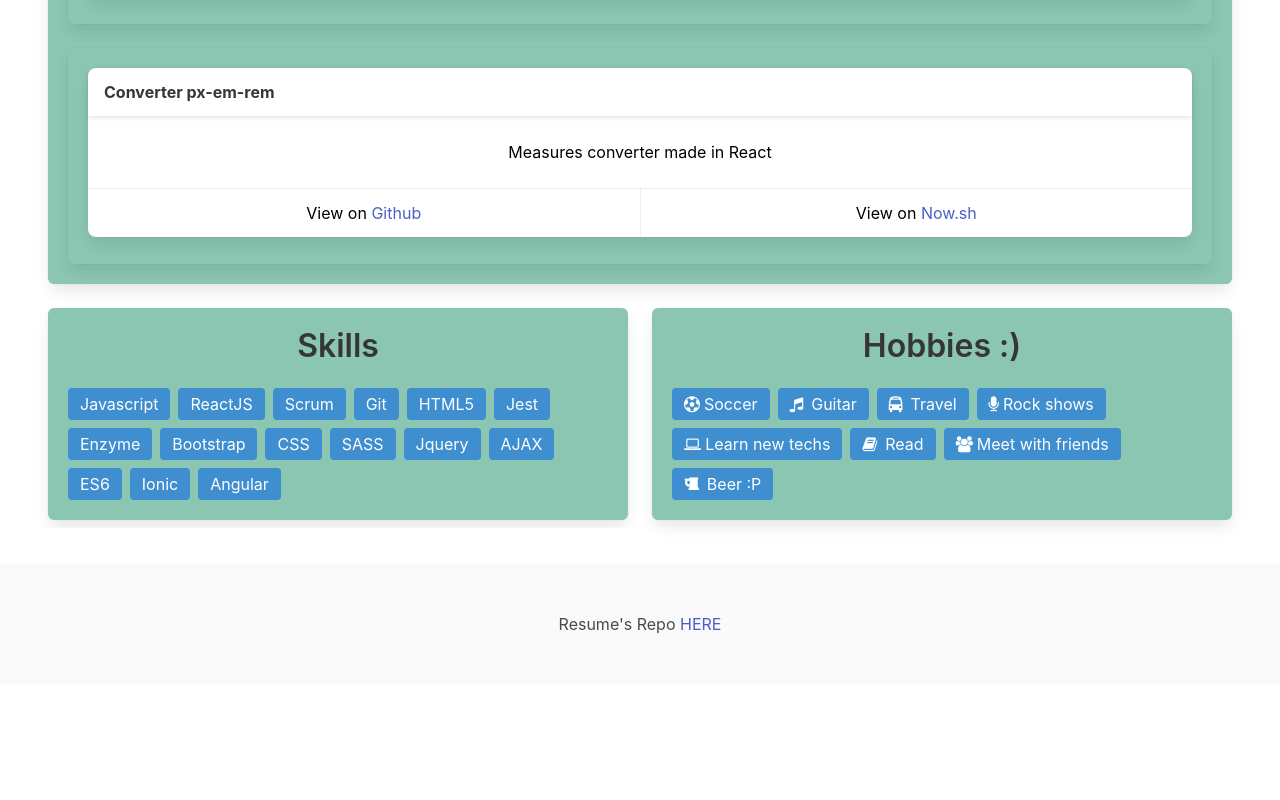
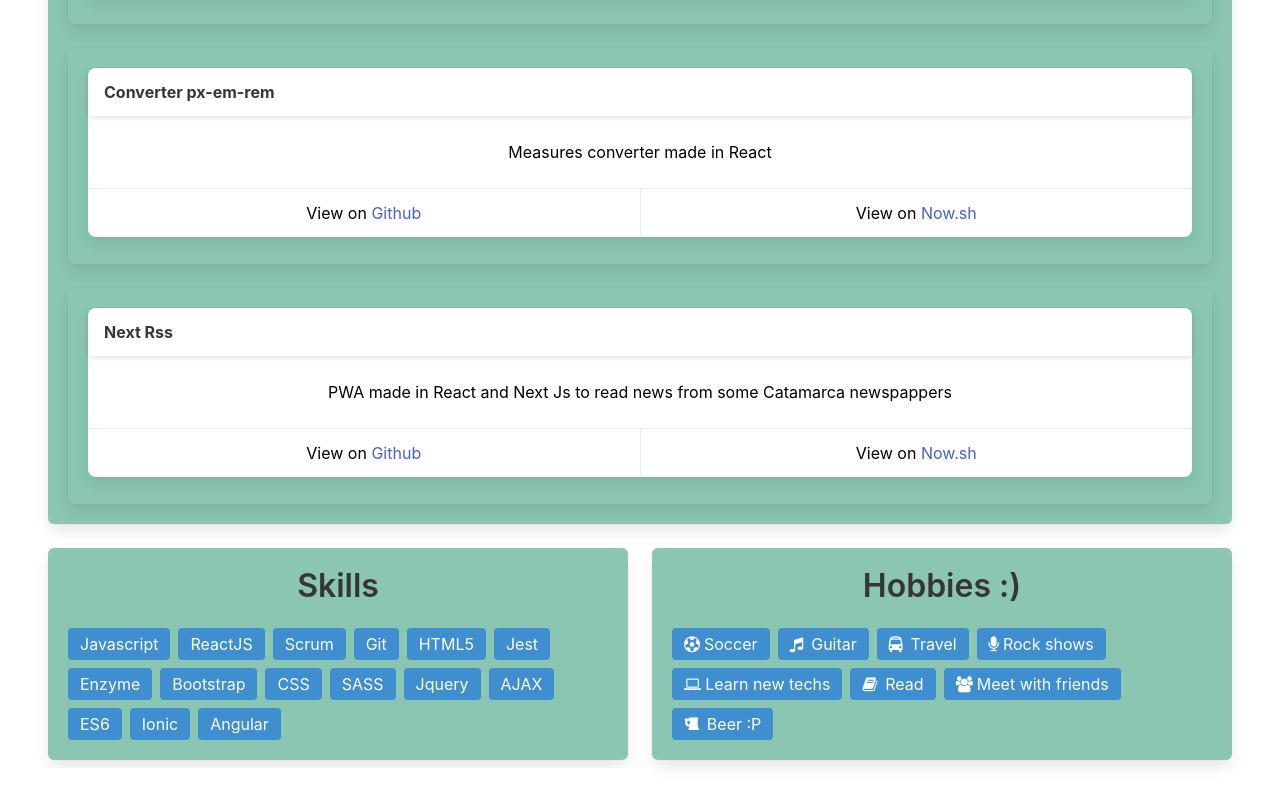
Before and after one commit to EnzzoPerez/my-cv, a plain HTML site: page index.html in a window 1280 px wide. Shown: the part 1884-2684 px from the top of the page. Before the commit the page ends 2568 px from the top, so only its background shows below. Drawn offline with nearby package versions, Linux system fonts and the light colour scheme.

Commit message:
modified index

```diff
--- a/index.html
+++ b/index.html
@@ -268,6 +268,37 @@
                                     </footer>
                                 </div>
                             </div>
+                            <div class="box">
+                                <div class="card">
+                                    <header class="card-header">
+                                        <p class="card-header-title">
+                                            Next Rss
+                                        </p>
+                                    </header>
+                                    <div class="card-content">
+                                        <div class="content">
+                                            PWA made in React and Next Js to read news from some Catamarca newspappers
+                                        </div>
+                                    </div>
+                                    <footer class="card-footer">
+                                        <p class="card-footer-item">
+                                        <span>
+                                            View on <a target="_blank" rel="nofollow noopener noreferrer" href="https://github.com/EnzzoPerez/rss-next">Github</a>
+                                        </span>
+                                        </p>
+                                        <p class="card-footer-item">
+                                        <span>
+                                            View on <a
+                                            target="_blank"
+                                            rel="nofollow noopener noreferrer"
+                                            href="https://rss-next.now.sh/">
+                                                Now.sh
+                                            </a>
+                                        </span>
+                                        </p>
+                                    </footer>
+                                </div>
+                            </div>
                         </div>
                     </article>
                 </div>
```
Lines whose indentation alone changed are shown as unchanged.
